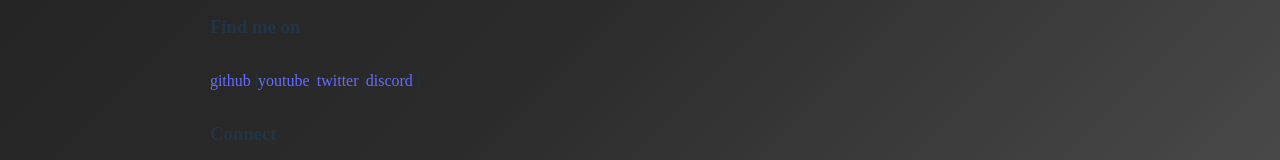
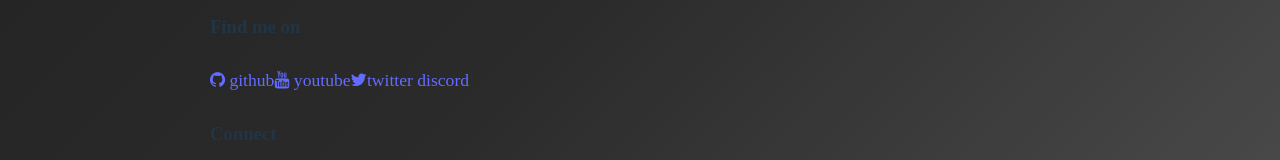
Before and after one commit to Crvanetten15/simple_pw, a React (Vite) app: page / in a window 1280 px wide. Shown: the part 1350-1510 px from the top of the page. Built offline with nearby package versions, Linux system fonts and the light colour scheme.

Commit message:
added some fontawesome

```diff
--- a/index.html
+++ b/index.html
@@ -3,6 +3,10 @@
   <head>
     <meta charset="UTF-8" />
     <link rel="icon" type="image/svg+xml" href="/favicon.png" />
+    <link
+      rel="stylesheet"
+      href="https://cdnjs.cloudflare.com/ajax/libs/font-awesome/4.7.0/css/font-awesome.min.css"
+    />
     <meta name="viewport" content="width=device-width, initial-scale=1.0" />
     <title>connor</title>
   </head>
--- a/src/pages/Home.css
+++ b/src/pages/Home.css
@@ -4,6 +4,13 @@ blockquote {
   margin-bottom: 50px;
 }
 
+.bottom-links {
+  font-size: 1.1em;
+}
+
+.bottom-links:hover {
+  font-size: 1.5em;
+}
 
 #main-page {
   max-width: 1100px;
--- a/src/pages/Home.jsx
+++ b/src/pages/Home.jsx
@@ -71,10 +71,10 @@ function Home() {
       <h3>Find me on</h3>
       <p>
 
-      <a href="">github</a> |
-      <a href="">youtube</a> |
-      <a href="">twitter</a> |
-      <a href="">discord</a> |
+      <a href="" className='bottom-links'><i className="fa fa-github"></i> github</a>
+      <a href="" className='bottom-links'><i className="fa fa-youtube"></i> youtube</a>
+      <a href="" className='bottom-links'><i className="fa fa-twitter"></i>twitter</a>
+      <a href="" className='bottom-links'><i className="fa fa-discord"></i> discord</a>
       </p>
       <h3>Connect</h3>
       <p>
```
